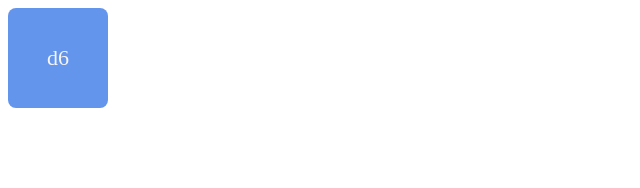
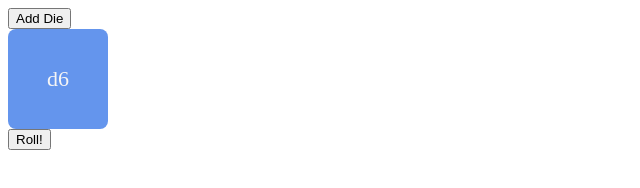
Before and after one commit to chrislewisdev/dice-roller, a plain HTML site: page index.html in a window 1280 px wide. Shown: the whole page, without its empty margins (0-640 px from the left). Drawn offline with Linux system fonts and the light colour scheme.

Commit message:
Add & roll multiple dice

```diff
--- a/index.html
+++ b/index.html
@@ -1,12 +1,21 @@
 <html>
+
 <head>
     <title>Dice Roller</title>
     <link rel="stylesheet" type="text/css" href="./style.css" />
     <script src="./scripts.js"></script>
 </head>
+
 <body>
-        <div id="die" class="die" onclick="rollDie('die')">
+    <button onclick="addDie()">Add Die</button>
+
+    <div id="dice">
+        <div class="die d6">
             d6
         </div>
+    </div>
+
+    <button onclick="rollDice()">Roll!</button>
 </body>
+
 </html>
--- a/scripts.js
+++ b/scripts.js
@@ -1,3 +1,20 @@
-function rollDie(dieElementName) {
-    document.getElementById(dieElementName).innerText = Math.floor(Math.random() * 6 + 1);
+function addDie() {
+    var diceElement = document.getElementById('dice');
+    var die = document.createElement("div");
+    die.className = 'die d6';
+    die.innerText = 'd6';
+    diceElement.appendChild(die);
 }
+
+function rollDie(element) {
+    element.innerText = Math.floor(Math.random() * 6 + 1);
+}
+
+function rollDice() {
+    var dice = document.getElementsByClassName('d6');
+    for (var i = 0; i < dice.length; i++)
+    {
+        rollDie(dice[i]);
+        // dice[i].innerText = Math.floor(Math.random() * 6 + 1);
+    }
+}
--- a/style.css
+++ b/style.css
@@ -1,4 +1,4 @@
-.die {
+.d6 {
     background-color:cornflowerblue;
     color:whitesmoke;
     width:100px;
```
Lines whose indentation alone changed are shown as unchanged.
